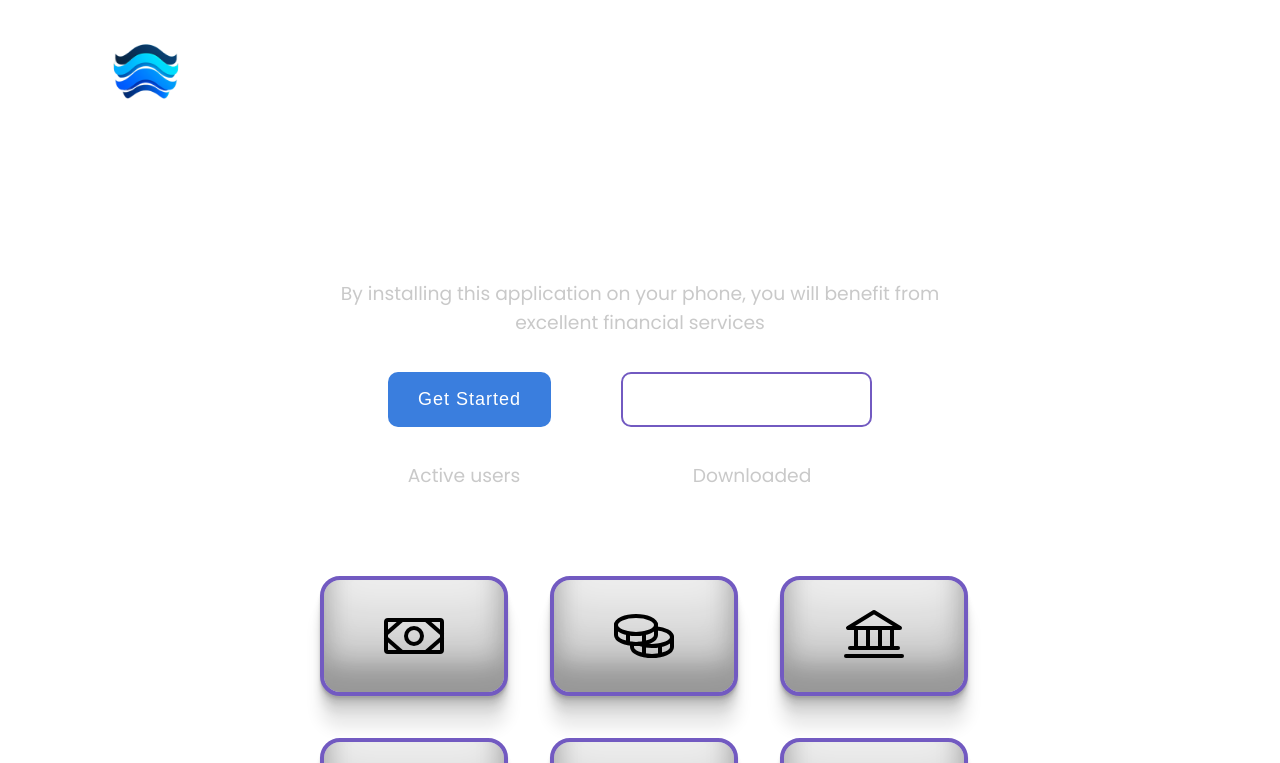
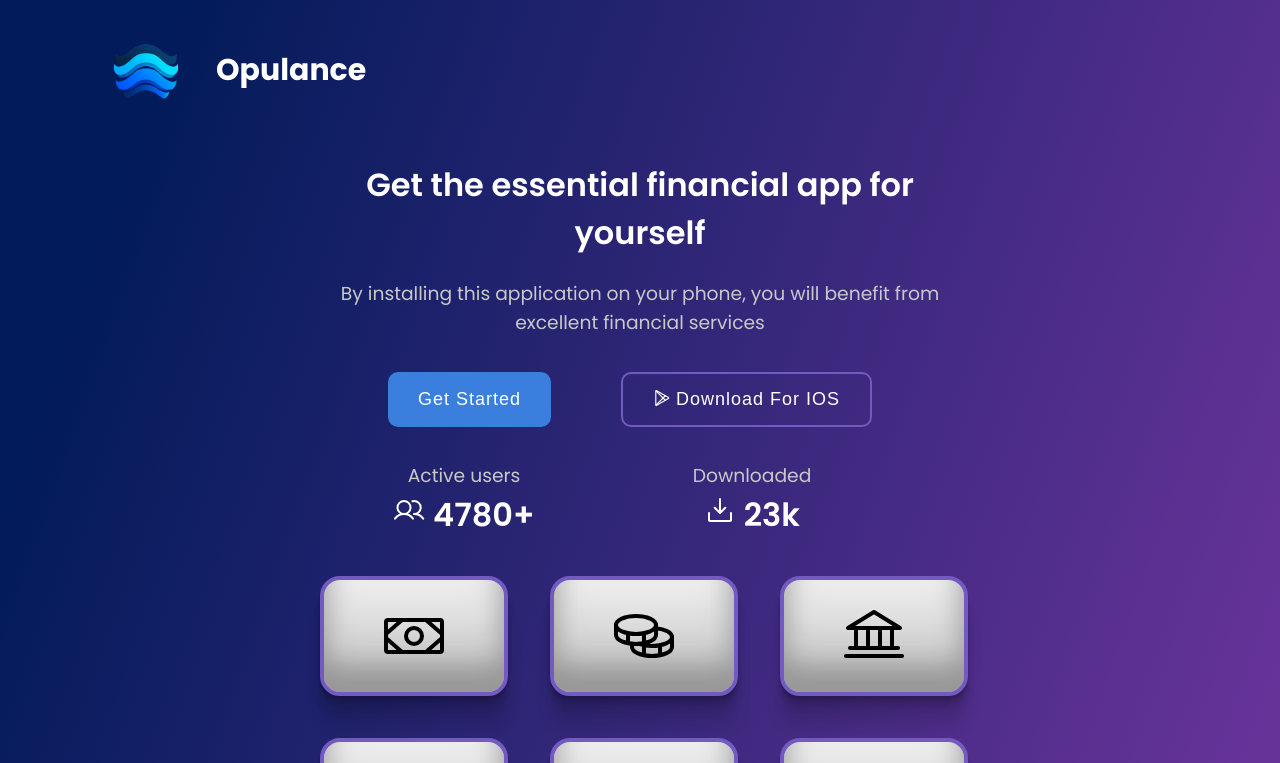
Before and after one commit to FranThe3rd/Opulance, a React (Create React App) app: page /#/ in a window 1280 px wide. Shown: the top 763 px of the page. Built offline with nearby package versions, Linux system fonts and the light colour scheme.

Commit message:
Ignore this again

```diff
--- a/src/pages/home/home.css
+++ b/src/pages/home/home.css
@@ -4,6 +4,7 @@
   padding-top: 20px;
   width: 100%;
   height: 100%;
+  background: linear-gradient(109.6deg, rgb(2, 27, 90) 11.2%, rgb(102, 51, 153) 91.1%);
   padding-bottom: 50px;
 }
 
```
